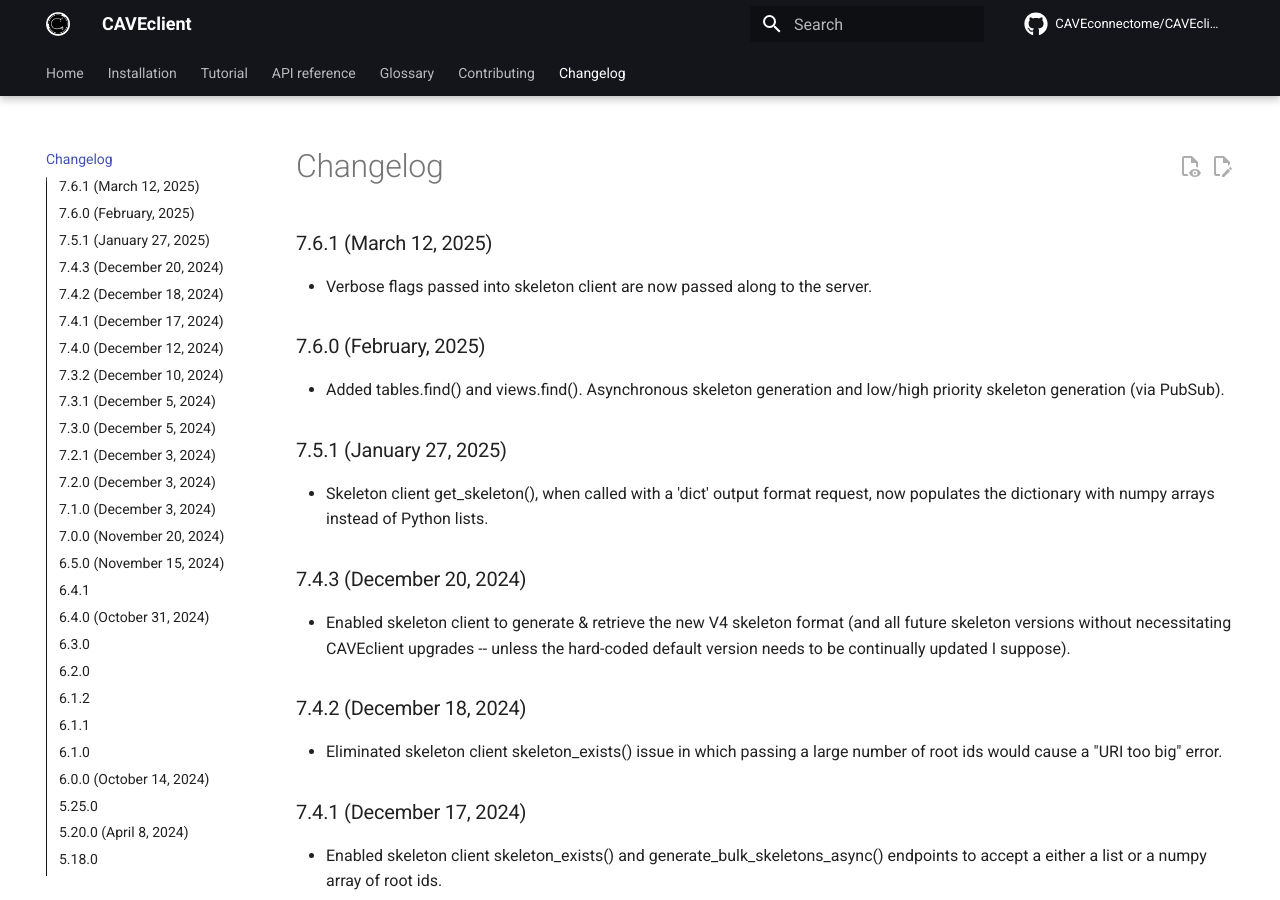
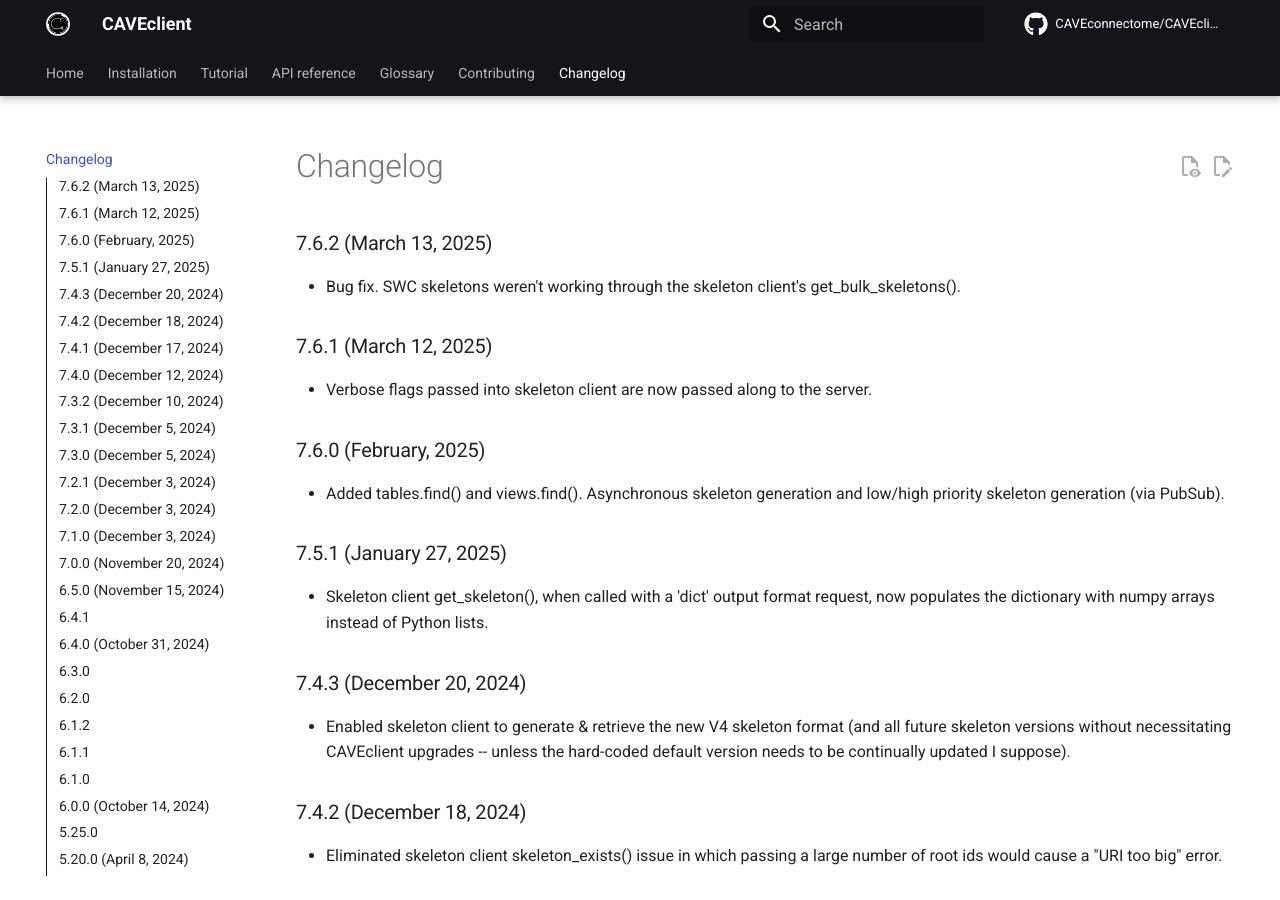
Before and after one commit to CAVEconnectome/CAVEclient, an MkDocs documentation site: the page built from docs/changelog.md, in a window 1280 px wide and 900 px high. Built offline with MkDocs 1.6.1 and Material for MkDocs 9.7.7, drawn with Linux system fonts in a browser that asks for light colours; comment, search, counter and statistics services are not loaded.

Commit message:
Update changelog.md

```diff
--- a/docs/changelog.md
+++ b/docs/changelog.md
@@ -1,6 +1,9 @@
 ---
 title: Changelog
 ---
+## 7.6.2 (March 13, 2025)
+- Bug fix. SWC skeletons weren't working through the skeleton client's get_bulk_skeletons().
+
 ## 7.6.1 (March 12, 2025)
 - Verbose flags passed into skeleton client are now passed along to the server.
 
```
